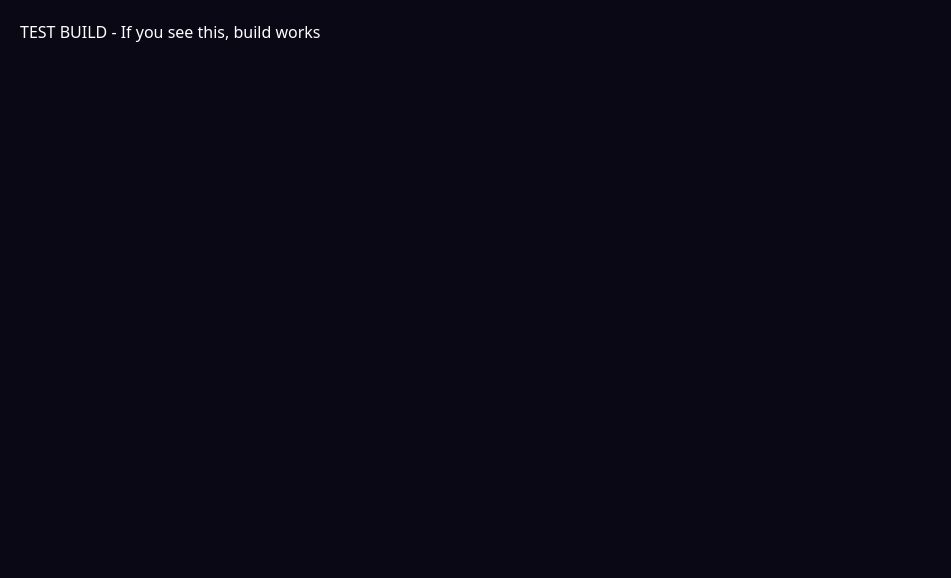
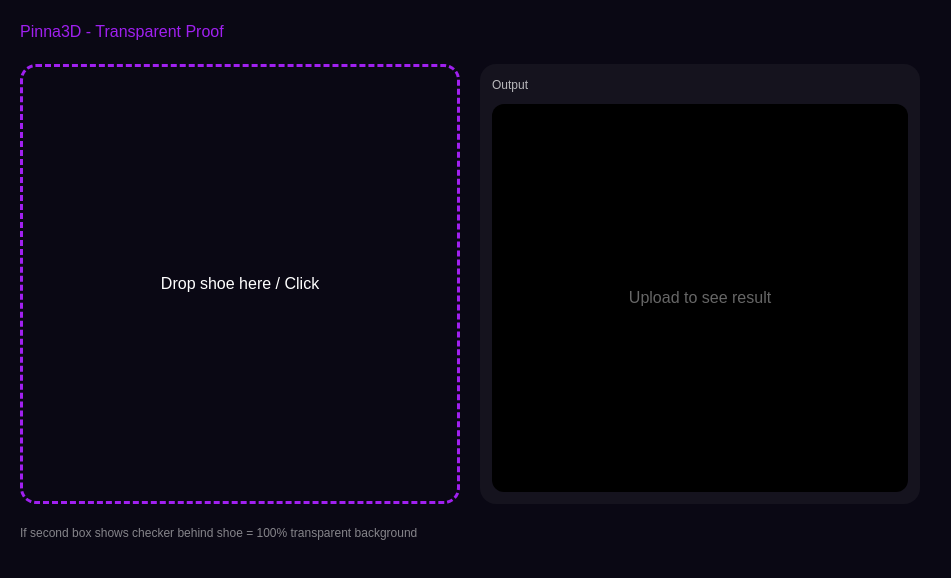
Before and after one commit to deenu747-wq/-pinna3d, a Next.js app: page / in a window 1280 px wide. Shown: the top 578 px of the page, without its empty margins (0-951 px from the left). Built offline with nearby package versions, Linux system fonts and the light colour scheme.

Commit message:
Update page.tsx

```diff
--- a/app/page.tsx
+++ b/app/page.tsx
@@ -1,4 +1,56 @@
 "use client"
+import { useState, useRef } from "react"
+
 export default function Page(){
-  return <div style={{background:'#0A0814',color:'#fff',minHeight:'100vh',padding:20}}>TEST BUILD - If you see this, build works</div>
+  const [preview,setPreview]=useState("")
+  const [output,setOutput]=useState("")
+  const [loading,setLoading]=useState(false)
+  const [done,setDone]=useState(false)
+  const fileRef=useRef<HTMLInputElement>(null)
+
+  const checker = {
+    backgroundColor: '#15131E',
+    backgroundImage: `linear-gradient(45deg, #2a2a2a 25%, transparent 25%), linear-gradient(-45deg, #2a2a2a 25%, transparent 25%), linear-gradient(45deg, transparent 75%, #2a2a2a 75%), linear-gradient(-45deg, transparent 75%, #2a2a2a 75%)`,
+    backgroundSize: '20px 20px',
+    backgroundPosition: '0 0, 0 10px, 10px -10px, -10px 0px'
+  } as any
+
+  const onFile = async (e:any)=>{
+    const f = e.dataTransfer?.files?.[0] || e.target?.files?.[0]
+    if(!f) return
+    setPreview(URL.createObjectURL(f))
+    setLoading(true)
+    setDone(false)
+    try{
+      const { removeBackground } = await import("@imgly/background-removal")
+      const blob = await removeBackground(f)
+      setOutput(URL.createObjectURL(blob))
+      setDone(true)
+    }catch(err:any){
+      alert("Failed: "+err.message)
+    }
+    setLoading(false)
+  }
+
+  return(
+    <div style={{minHeight:'100vh',background:'#0A0814',color:'#fff',padding:20,fontFamily:'sans-serif'}}>
+      <h2 style={{color:'#A020F0'}}>Pinna3D - Transparent Proof</h2>
+      <div style={{display:'grid',gridTemplateColumns:'1fr 1fr',gap:20,maxWidth:900,marginTop:20}}>
+        {/* Input */}
+        <div style={{aspectRatio:'1/1',border:'3px dashed #A020F0',borderRadius:16,display:'grid',placeItems:'center',cursor:'pointer',overflow:'hidden'}} onClick={()=>fileRef.current?.click()} onDragOver={e=>e.preventDefault()} onDrop={onFile}>
+          <input ref={fileRef} type="file" hidden accept="image/*" onChange={onFile}/>
+          {preview? <img src={preview} style={{width:'100%',height:'100%',objectFit:'contain'}}/> : <div>Drop shoe here / Click</div>}
+        </div>
+        {/* Output - Checker = Proof */}
+        <div style={{aspectRatio:'1/1',borderRadius:16,background:'#15131E',padding:12,display:'flex',flexDirection:'column',border:done?'2px solid #00FF88':''}}>
+          <div style={{fontSize:12,opacity:0.7}}>{loading? "Removing background..." : done? "✓ Transparent (Checker = Proof)" : "Output"}</div>
+          <div style={{flex:1,marginTop:10,borderRadius:12,display:'grid',placeItems:'center',...done?checker:{background:'#000'}}}>
+            {done && output? <img src={output} style={{maxWidth:'90%',maxHeight:'90%',filter:'drop-shadow(0 10px 20px rgba(0,0,0,0.5))'}}/> : <span style={{opacity:0.4}}>{loading?"Processing...":"Upload to see result"}</span>}
+          </div>
+          {done && <button onClick={()=>{const a=document.createElement('a');a.href=output;a.download='shoe-transparent.png';a.click()}} style={{marginTop:10,background:'#A020F0',padding:'10px',borderRadius:8,border:'none',color:'#fff',cursor:'pointer',fontWeight:600}}>Download PNG (Transparent)</button>}
+        </div>
+      </div>
+      <p style={{marginTop:20,fontSize:12,opacity:0.5}}>If second box shows checker behind shoe = 100% transparent background</p>
+    </div>
+  )
 }
```
